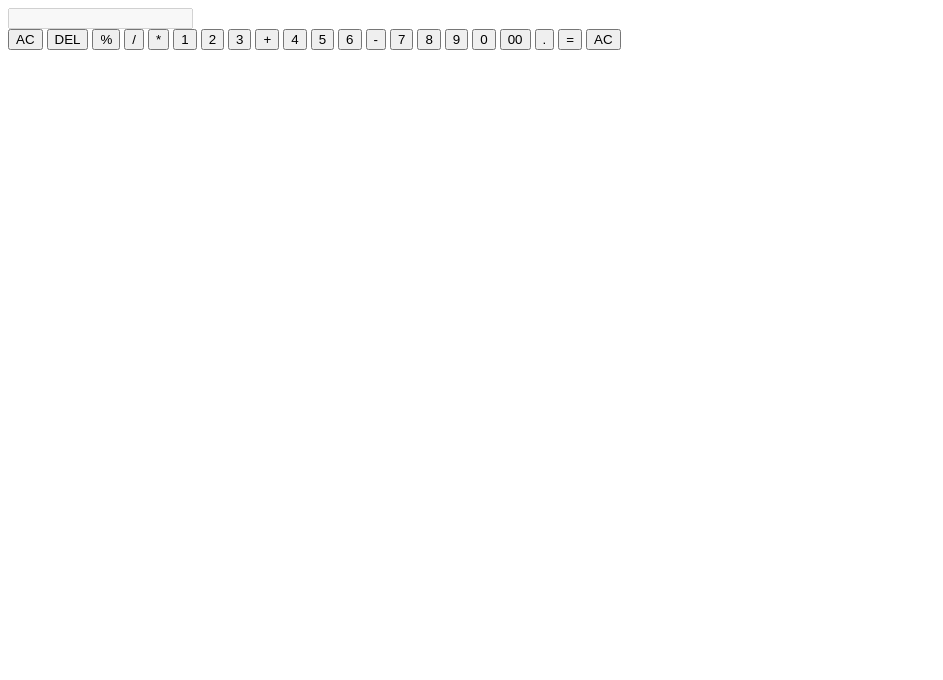
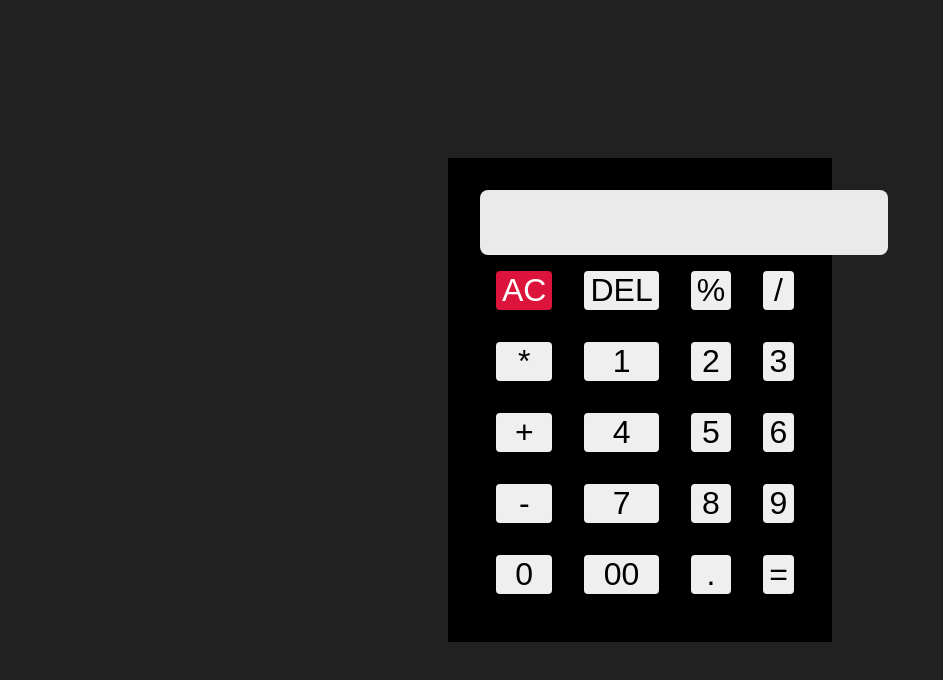
Before and after one commit to ShamimAMK/class-26, a plain HTML site: page calculator.html in a window 1280 px wide. Shown: the whole page, without its empty margins (0-943 px from the left). Drawn offline with Linux system fonts and the light colour scheme.

Commit message:
Updatess

```diff
--- a/calc.js
+++ b/calc.js
@@ -0,0 +1,15 @@
+"use strict";
+const display = document.querySelector(".display");
+
+let expression = "";
+function showExpression(value) {
+  expression += value;
+  display.value = expression;
+}
+function calculate() {
+  const result = eval(expression);
+  display.value = result;
+  expression = "";
+}
+
+function allClear() {}
--- a/calculator.html
+++ b/calculator.html
@@ -4,7 +4,7 @@
     <meta charset="UTF-8" />
     <meta name="viewport" content="width=device-width, initial-scale=1.0" />
     <title>Document</title>
-    <style></style>
+    <link rel="stylesheet" href="style.css" />
   </head>
   <body>
     <div class="calculator">
@@ -29,9 +29,7 @@
         <button onclick="showExpression('0')">0</button>
         <button onclick="showExpression('00')">00</button>
         <button onclick="showExpression('.')">.</button>
-        <button onclick="showExpression('=')">=</button>
-
-        <button onclick="allClear()">AC</button>
+        <button onclick="calculate('=')">=</button>
       </div>
     </div>
 
--- a/style.css
+++ b/style.css
@@ -0,0 +1,51 @@
+body {
+  margin: 0;
+  padding: 0;
+  box-sizing: border-box;
+  background-color: #212121;
+  height: 100vh;
+  display: flex;
+  justify-content: center;
+  align-items: center;
+
+  .calculator {
+    width: 20rem;
+    padding: 2rem;
+    border: 1rem;
+    background-color: #000000;
+    gap: 2rem;
+  }
+  .display {
+    padding: 1rem 1rem;
+    border-radius: 0.5rem;
+    border: none;
+    outline: none;
+    background-color: #eaeaea;
+    font-size: 1.8rem;}
+
+    .keys {
+      padding: 1rem;
+      display: grid;
+      grid-template-columns: repeat(4, 1fr);
+      gap: 2rem;
+    }
+
+    button {
+      width: 100%;
+      height: 100%;
+      display: flex;
+      justify-content: center;
+      align-items: center;
+      text-align: center;
+      font-size: 2rem;
+      border-radius: 0.25rem;
+      border: none;
+      cursor: pointer;
+    }
+
+    button:nth-child(1) {
+      background-color: crimson;
+      color: white;
+    }
+  }
+}
```
